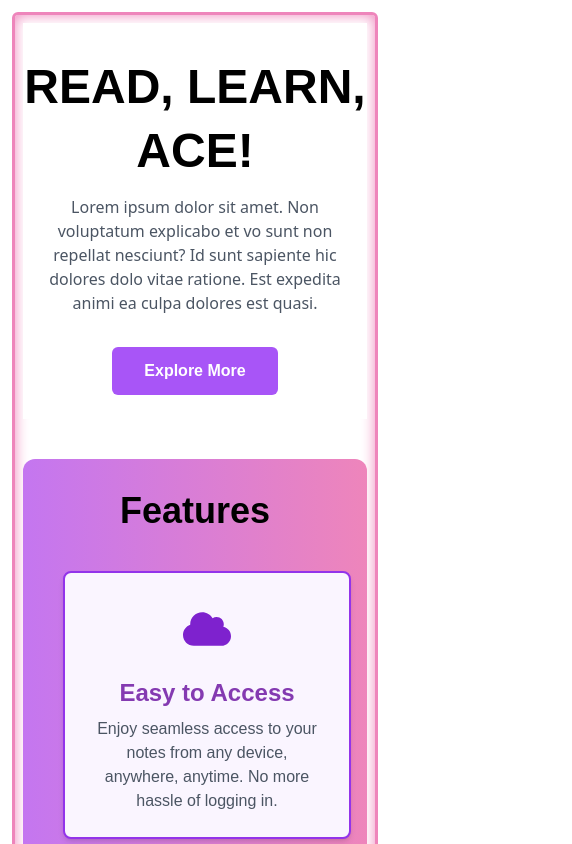
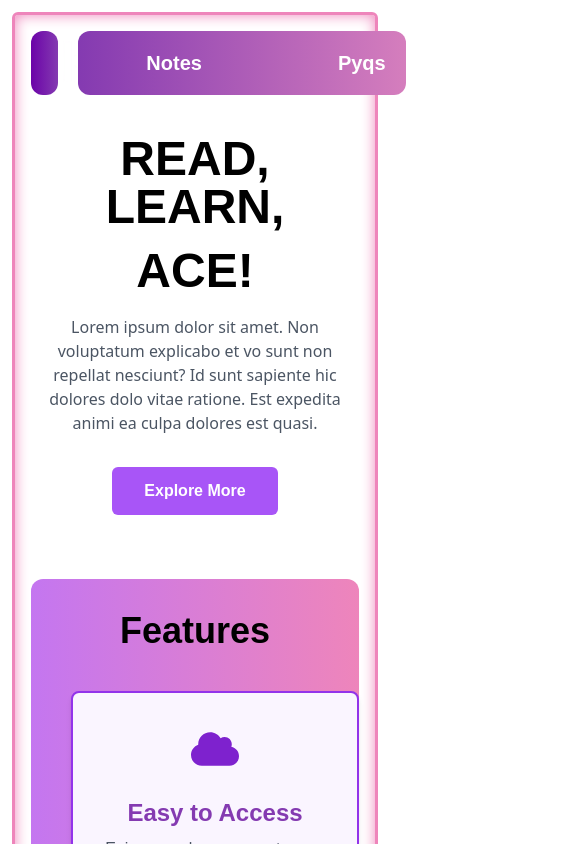
Before and after one commit to Soumyadipmaity1/k-prep, a Next.js app: page / in a window 390 px wide. Shown: the top 844 px of the page, 572 px wide, since content can reach past the window. Built offline with nearby package versions, Linux system fonts and the light colour scheme; a web font is replaced by a local one.

Commit message:
refactor: Update body styling in layout.tsx

```diff
--- a/src/app/layout.tsx
+++ b/src/app/layout.tsx
@@ -20,8 +20,8 @@ export default function RootLayout({
 }>) {
   return (
     <html lang="en" className={denkOne.className}>
-      <body className=" sm:p-5 body-shadow sm:m-5 m-3 p-2 rounded-md sm:rounded-xl">
-<div className='hidden sm:block'>
+      <body className=" sm:p-5 body-shadow sm:m-5 m-3 p-4 rounded-md sm:rounded-xl">
+<div className=''>
 <Navbar />
 
 </div>
```
